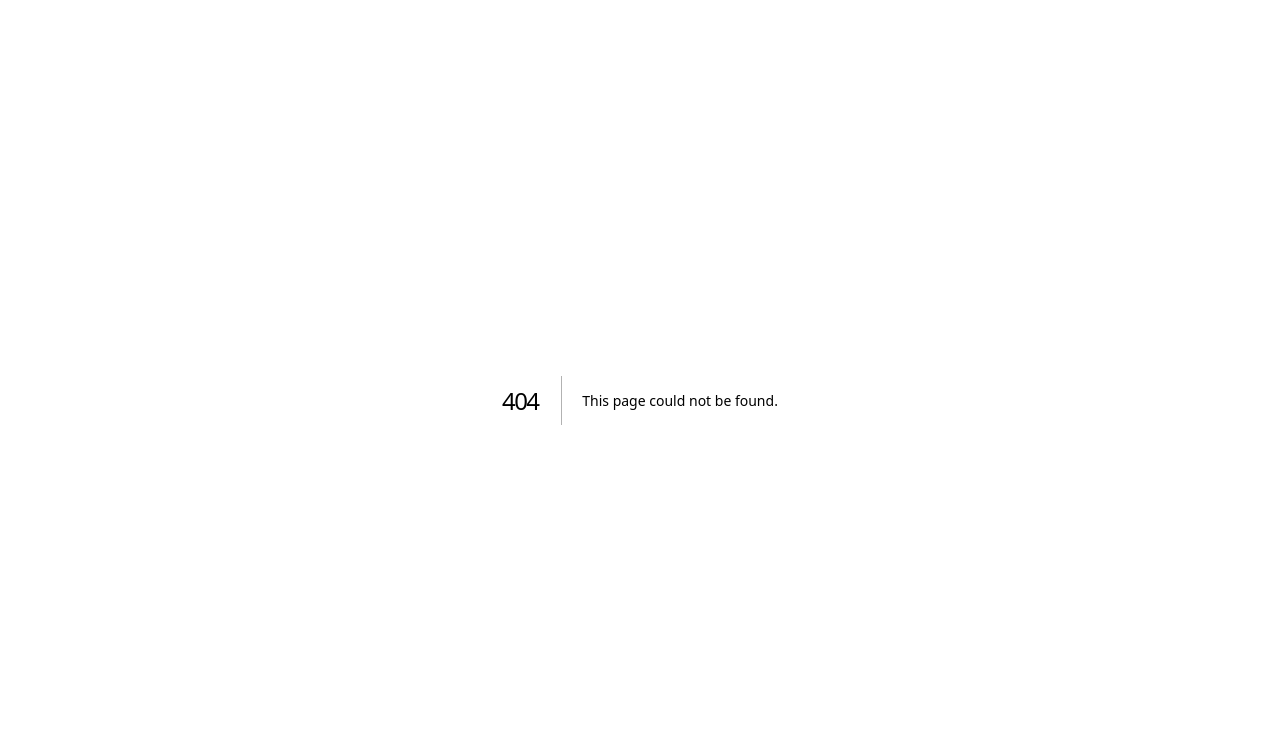
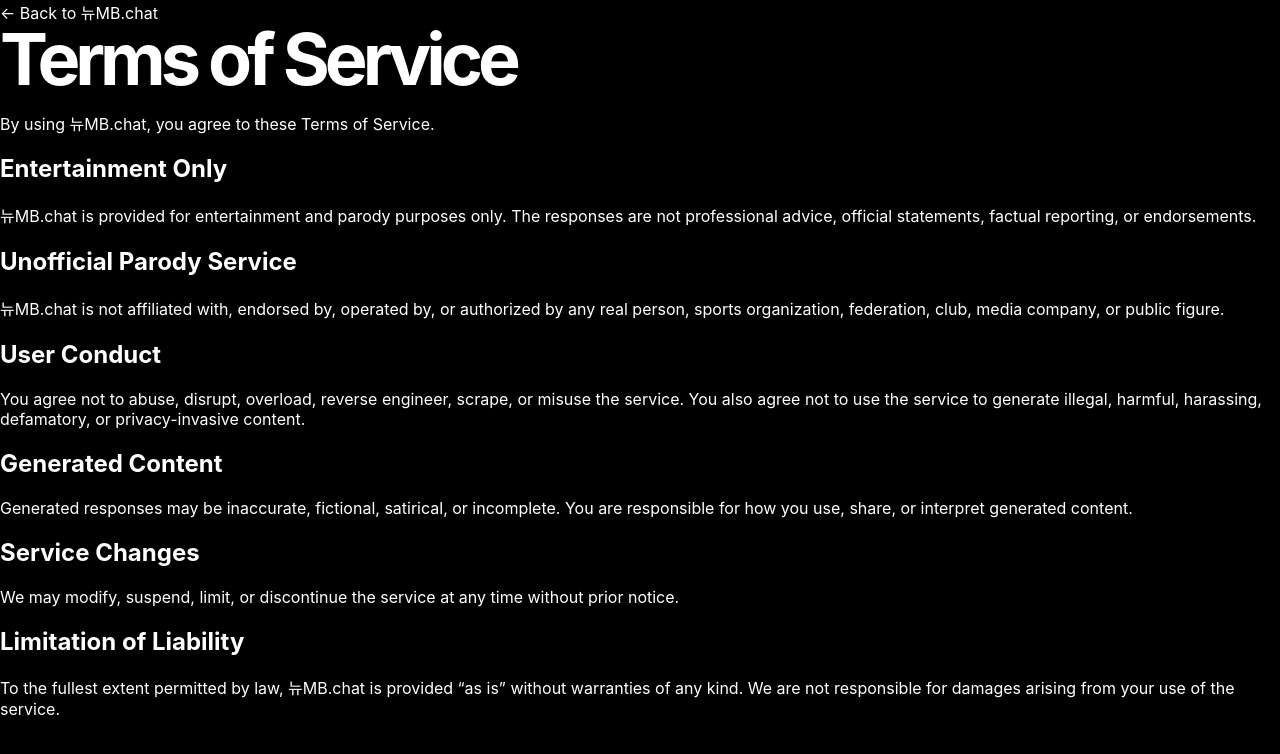
Before and after one commit to JKServices/newmb-chat-release-v2, a Next.js app: page /terms in a window 1280 px wide. Before the commit this address had no page. Shown: the top 754 px of the page. Built offline with nearby package versions, Linux system fonts and the light colour scheme.

Commit message:
Create page.tsx

```diff
--- /dev/null
+++ b/app/terms/page.tsx
@@ -0,0 +1,71 @@
+import Link from "next/link";
+
+export const metadata = {
+  title: "Terms of Service | 뉴MB.chat",
+  description: "Terms of Service for 뉴MB.chat."
+};
+
+export default function TermsPage() {
+  return (
+    <main className="legal-page">
+      <section className="legal-card">
+        <Link href="/" className="back-link">
+          ← Back to 뉴MB.chat
+        </Link>
+
+        <h1>Terms of Service</h1>
+
+        <p>
+          By using 뉴MB.chat, you agree to these Terms of Service.
+        </p>
+
+        <h2>Entertainment Only</h2>
+
+        <p>
+          뉴MB.chat is provided for entertainment and parody purposes only. The
+          responses are not professional advice, official statements, factual
+          reporting, or endorsements.
+        </p>
+
+        <h2>Unofficial Parody Service</h2>
+
+        <p>
+          뉴MB.chat is not affiliated with, endorsed by, operated by, or
+          authorized by any real person, sports organization, federation, club,
+          media company, or public figure.
+        </p>
+
+        <h2>User Conduct</h2>
+
+        <p>
+          You agree not to abuse, disrupt, overload, reverse engineer, scrape, or
+          misuse the service. You also agree not to use the service to generate
+          illegal, harmful, harassing, defamatory, or privacy-invasive content.
+        </p>
+
+        <h2>Generated Content</h2>
+
+        <p>
+          Generated responses may be inaccurate, fictional, satirical, or
+          incomplete. You are responsible for how you use, share, or interpret
+          generated content.
+        </p>
+
+        <h2>Service Changes</h2>
+
+        <p>
+          We may modify, suspend, limit, or discontinue the service at any time
+          without prior notice.
+        </p>
+
+        <h2>Limitation of Liability</h2>
+
+        <p>
+          To the fullest extent permitted by law, 뉴MB.chat is provided “as is”
+          without warranties of any kind. We are not responsible for damages
+          arising from your use of the service.
+        </p>
+      </section>
+    </main>
+  );
+}
```
